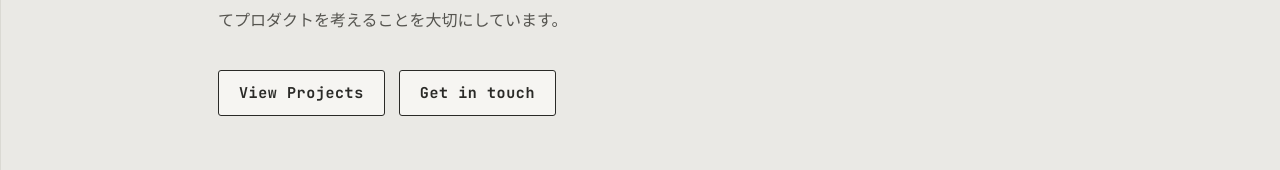
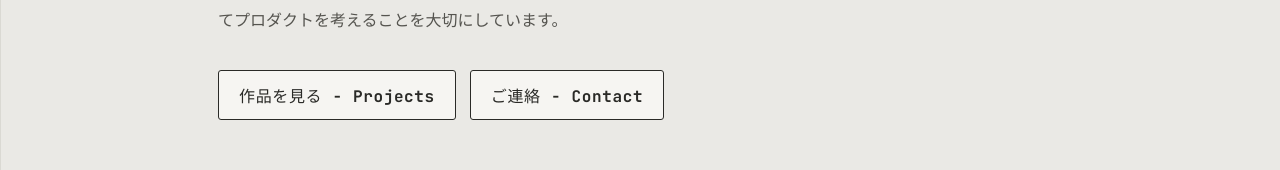
Before and after one commit to RUSK-0211/rusk-portfolio, a React (Vite) app: page / in a window 1280 px wide. Shown: the part 372-542 px from the top of the page. Built offline with nearby package versions, Linux system fonts and the light colour scheme.

Commit message:
Heroのボタン改善

```diff
--- a/src/pages/Home.tsx
+++ b/src/pages/Home.tsx
@@ -33,8 +33,8 @@ export default function HomeView({nav}: HomeViewProps) {
                 </p>
 
                 <div className="hero-buttons">
-                    <button onClick={() => nav("projects")} className="button">View Projects</button>
-                    <button onClick={() => nav("home", "contact")} className="button">Get in touch</button>
+                    <button onClick={() => nav("projects")} className="button">作品を見る - Projects</button>
+                    <button onClick={() => nav("home", "contact")} className="button">ご連絡 - Contact</button>
                 </div>
             </section>
 
--- a/src/styles/global.css
+++ b/src/styles/global.css
@@ -38,7 +38,7 @@ h1, h2, h3 {
 /* Buttons */
 .button {
   font-family: var(--mono);
-  font-size: 15px;
+  font-size: 16px;
   letter-spacing: .04em;
   padding: 12px 20px;
   border-radius: var(--radius);
--- a/src/styles/home.css
+++ b/src/styles/home.css
@@ -64,6 +64,7 @@
 
 /* Buttons */
 .hero-buttons {
+    font-family: var(--mono);
     margin-top: 34px;
     display: flex;
     gap: 14px;
```
